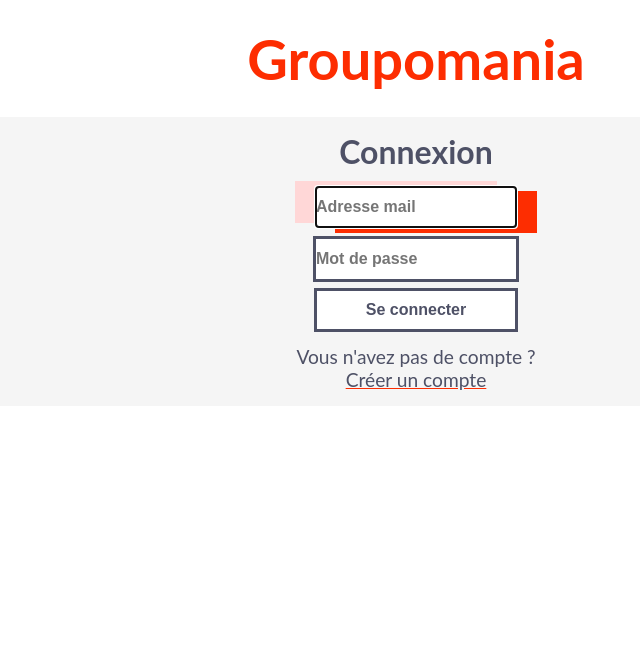
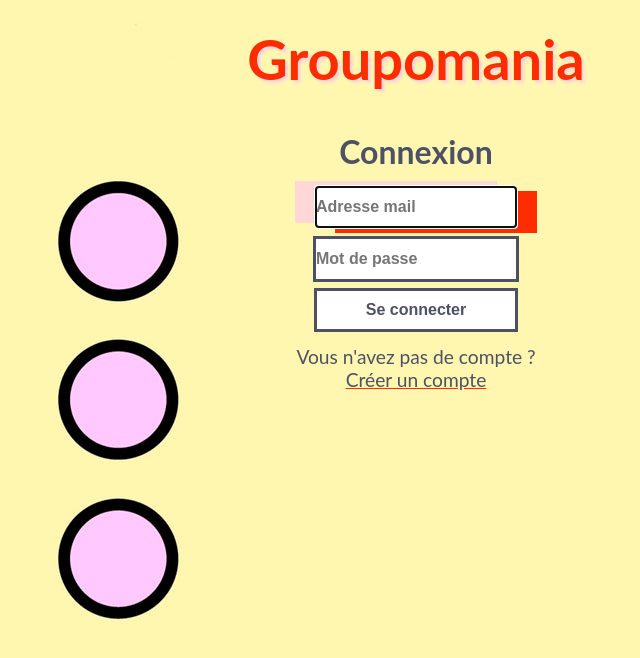
Before and after one commit to Ufeffe/P7_groupomania, a Vue app in the folder frontend/: page / in a window 1280 px wide. Shown: the top 658 px of the page, without its empty margins (224-864 px from the left). Built offline with nearby package versions, Linux system fonts and the light colour scheme.

Commit message:
ajout css noememphis + background

```diff
--- a/frontend/src/components/ThePost.vue
+++ b/frontend/src/components/ThePost.vue
@@ -205,6 +205,7 @@
     margin-top: 30px;
     padding: 15px 0px;
     background-color: white;
+    box-shadow: 5px 5px 2px 1px rgb(0 0 255 / 30%);
 }
 header, .flex_row{
     padding: 0px 15px;
--- a/frontend/src/components/ThePostCreator.vue
+++ b/frontend/src/components/ThePostCreator.vue
@@ -96,13 +96,13 @@
     margin: 20px 0;
 }
 textarea {
-    width: 99%;
     height: 150px;
     border: 2px solid var(--ter-color);
+    box-shadow: 5px 5px 2px 1px rgb(0 0 255 / 30%);
 }
 
 .wrapper_option{
-    margin-top: 10px;
+    margin-top: 20px;
     width: 100%;
     display: flex;
     justify-content: space-evenly
--- a/frontend/src/components/TheProfile.vue
+++ b/frontend/src/components/TheProfile.vue
@@ -35,3 +35,9 @@
     },
 }
 </script>
+
+<style scoped>
+h2{
+    text-shadow: 3px 3px 2px var(--second-color);
+}
+</style>
--- a/frontend/src/css/style.css
+++ b/frontend/src/css/style.css
@@ -7,6 +7,12 @@
     --prim-color: #FD2D01;
     --second-color: #FFD7D7;
     --ter-color: #4E5166;
+}
+
+#app {
+    min-height: 100vh;
+    height: 100%;
+    background-image: url(../assets/image-from-rawpixel-id-2210775-jpeg.jpg);
 }
 
 body {
@@ -21,6 +27,7 @@
     font-size: 3.5rem;
     color: var(--prim-color);
     margin: 25px auto;
+    text-shadow: 3px 3px 2px var(--second-color);
 }
 
 h2 {
@@ -47,7 +54,6 @@
     display: flex;
     flex-direction: row;
     justify-content: space-evenly;
-    background-color: #f1f1f1aa;
 }
 
 .fa-solid {
@@ -88,6 +94,7 @@
 .import_file {
     font-size: 1.25em;
     font-weight: 700;
+    background-color: white;
     color: var(--prim-color);
     padding-right: 5px;
     border: solid 2px var(--prim-color);
```
Also changed, not shown: frontend/src/assets/image-from-rawpixel-id-2210775-jpeg.jpg (added), 1 other file (tests, documents, lock files or other folders).
